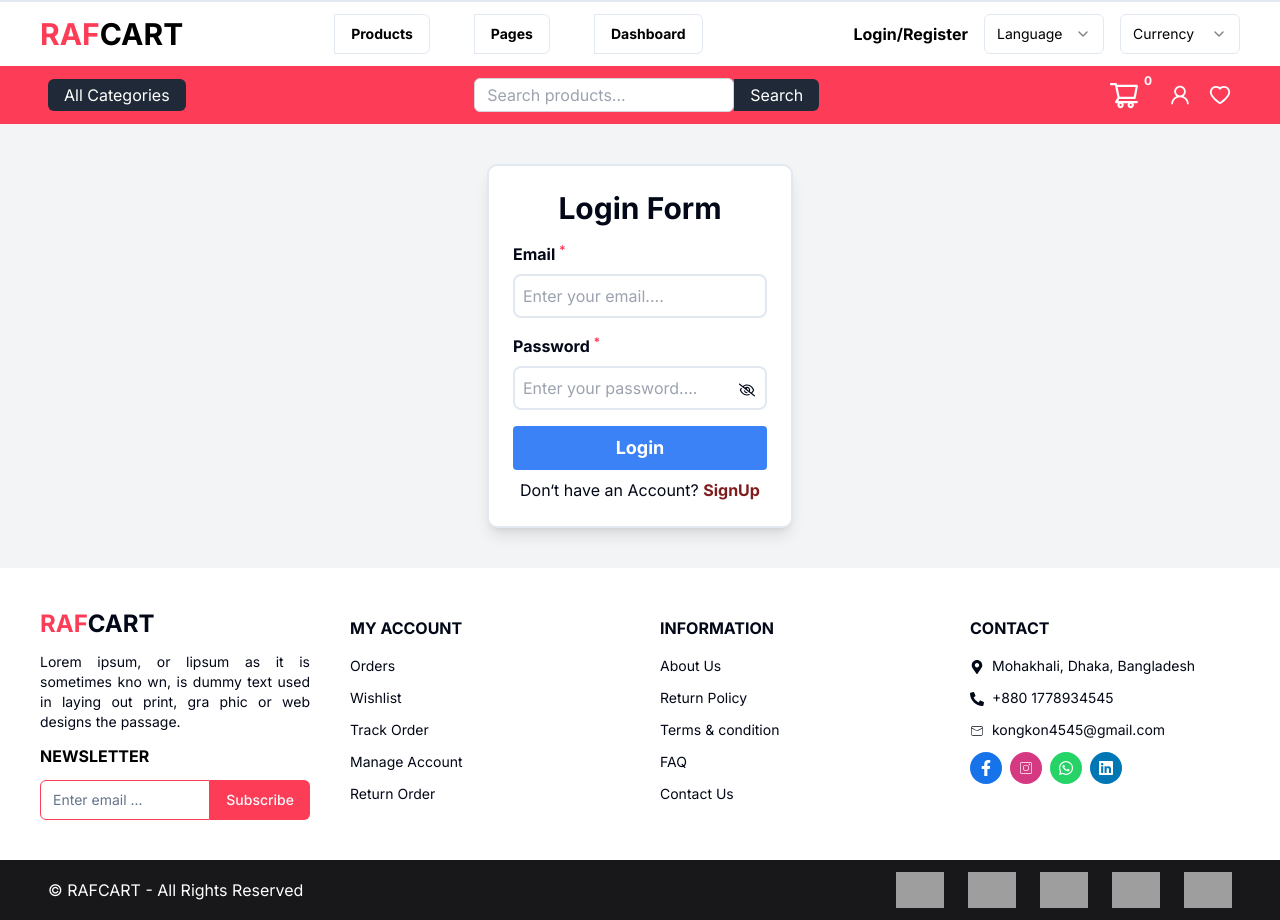
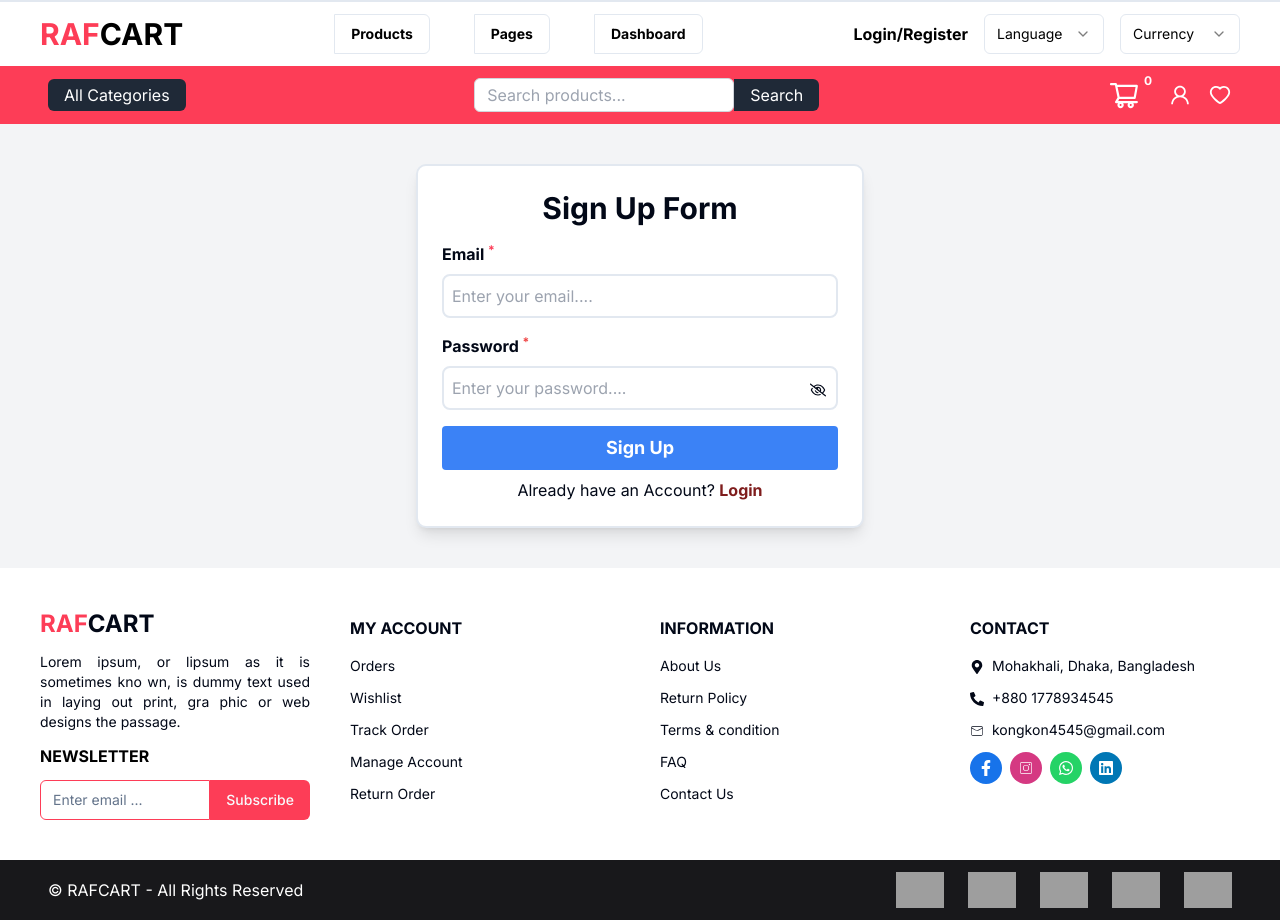
Before and after one commit to Kongkon45/RafCart--Client-side, a Next.js app: page /register in a window 1280 px wide. Built offline with nearby package versions, Linux system fonts and the light colour scheme; no server answers; grey boxes are pictures that could not be loaded.

Commit message:
problem solve

```diff
--- a/src/components/auth/index.tsx
+++ b/src/components/auth/index.tsx
@@ -24,7 +24,7 @@ const AuthPage: React.FC = () => {
 
   return (
     <div className="flex items-center justify-center bg-gray-100">
-      {user ? (
+      {!user ? (
         <div className="w-1/2">
           <SignupForm />
         </div>
```
